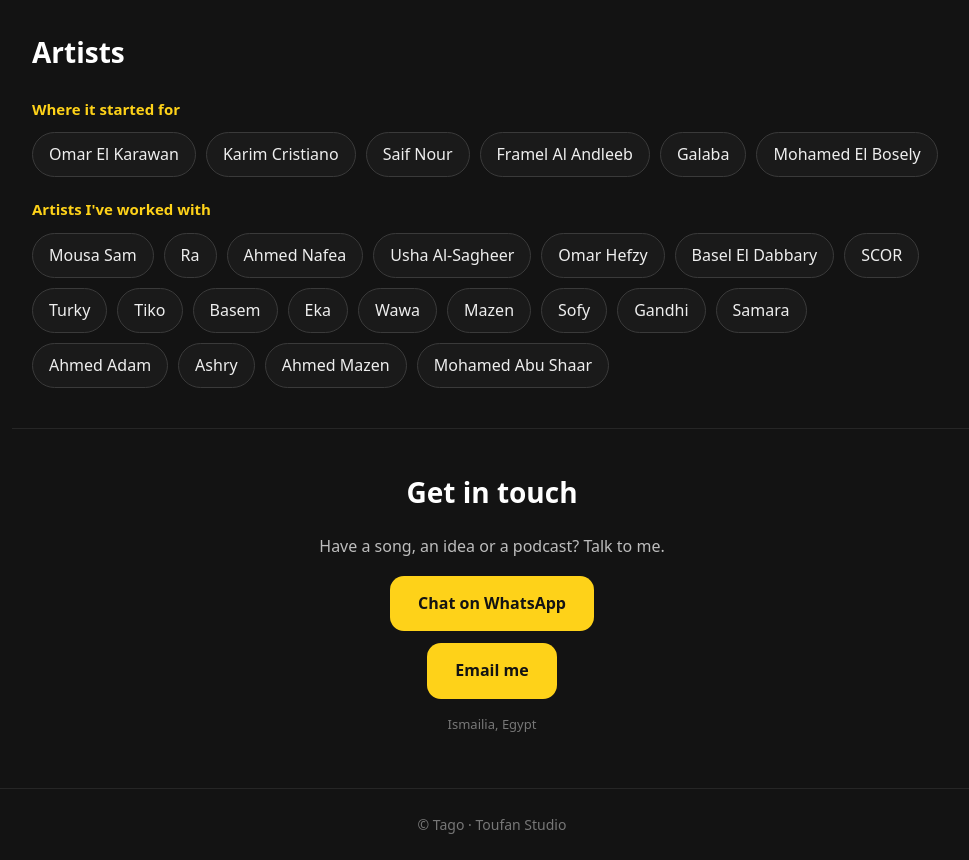
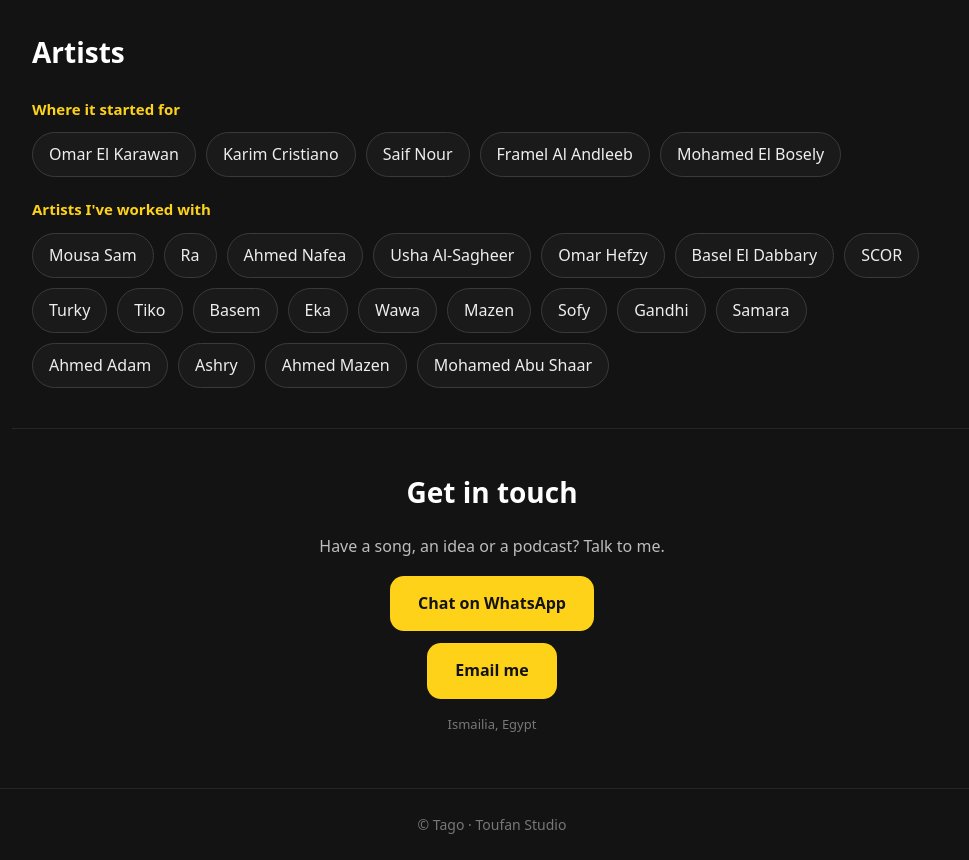
Before and after one commit to lordtago/lordtago.github.io, a plain HTML site: page index.html in a window 1280 px wide. Shown: the part 7700-8560 px from the top of the page, without its empty margins (148-1117 px from the left). Drawn offline with Linux system fonts and the light colour scheme.

Commit message:
Artists: remove Galaba from both lists

```diff
--- a/index.html
+++ b/index.html
@@ -111,7 +111,7 @@ a.ts-btn { text-decoration: none; width: max-content; max-width: 100%; text-alig
 {te:"Full Track",ta:"أغنية كاملة",de:"Start to finish: production, recording, mix and master.",da:"من الأول للآخر: توزيع وتسجيل وميكس وماستر.",p:"$200",best:1}
 ];
 function renderServices(l){var c=document.getElementById(l==='ar'?'tsSvcAr':'tsSvcEn');if(!c||c.dataset.done)return;var h="";window.SERVICES.forEach(function(r){var t=l==='ar'?r.ta:r.te,d=l==='ar'?r.da:r.de,per=l==='ar'?(r.pa||''):(r.pe||'');h+='<div class="ts-card'+(r.best?' ts-best':'')+'">'+(r.best?'<span class="ts-badge">'+(l==='ar'?'أحسن قيمة':'Best value')+'</span>':'')+'<h3>'+t+'</h3><p class="ts-price" dir="ltr">'+r.p+(per?' <small>'+per+'</small>':'')+'</p><p>'+d+'</p><a class="ts-btn ts-ghost" href="https://wa.me/201001452808" target="_blank" rel="noopener noreferrer">'+(l==='ar'?'احجز على واتساب':'Book on WhatsApp')+'</a></div>'});c.innerHTML=h;c.dataset.done='1'}
-</script><script>window.ARTISTS={started:["عمر الكروان","كريم كريستيانو","سيف نور","فرامل العندليب","جلبة","محمد البصيلي"],worked:["موسى سام","رع","أحمد نافع","أوشا الصغير","عمر حفظي","باسل الدباري","سكور","تركي","تيكو","باسم","ايكا","واوا","مزن","صوفي","غاندي","سمارة","احمد ادم","عشري","أحمد مزن","محمد أبو شعر"],startedEn:["Omar El Karawan","Karim Cristiano","Saif Nour","Framel Al Andleeb","Galaba","Mohamed El Bosely"],workedEn:["Mousa Sam","Ra","Ahmed Nafea","Usha Al-Sagheer","Omar Hefzy","Basel El Dabbary","SCOR","Turky","Tiko","Basem","Eka","Wawa","Mazen","Sofy","Gandhi","Samara","Ahmed Adam","Ashry","Ahmed Mazen","Mohamed Abu Shaar"]};
+</script><script>window.ARTISTS={started:["عمر الكروان","كريم كريستيانو","سيف نور","فرامل العندليب","محمد البصيلي"],worked:["موسى سام","رع","أحمد نافع","أوشا الصغير","عمر حفظي","باسل الدباري","سكور","تركي","تيكو","باسم","ايكا","واوا","مزن","صوفي","غاندي","سمارة","احمد ادم","عشري","أحمد مزن","محمد أبو شعر"],startedEn:["Omar El Karawan","Karim Cristiano","Saif Nour","Framel Al Andleeb","Mohamed El Bosely"],workedEn:["Mousa Sam","Ra","Ahmed Nafea","Usha Al-Sagheer","Omar Hefzy","Basel El Dabbary","SCOR","Turky","Tiko","Basem","Eka","Wawa","Mazen","Sofy","Gandhi","Samara","Ahmed Adam","Ashry","Ahmed Mazen","Mohamed Abu Shaar"]};
 function renderArtists(l){var c=document.getElementById(l==='ar'?'tsArtistsAr':'tsArtistsEn');if(!c||c.dataset.done)return;var ar=l==='ar';var L=ar?{a:'بدأوا من هنا',b:'فنانين اشتغلت معاهم'}:{a:'Where it started for',b:"Artists I've worked with"};function chips(arr){return '<div class="ts-names">'+arr.map(function(n){return '<span class="ts-name" dir="auto" lang="'+(ar?'ar':'en')+'">'+n+'</span>'}).join('')+'</div>'}c.innerHTML='<h3 class="ts-names-h">'+L.a+'</h3>'+chips(ar?window.ARTISTS.started:window.ARTISTS.startedEn)+'<h3 class="ts-names-h">'+L.b+'</h3>'+chips(ar?window.ARTISTS.worked:window.ARTISTS.workedEn);c.dataset.done='1'}
 </script><script>function swapImgs(l){var d=document.getElementById(l);if(!d||d.dataset.imgs)return;d.querySelectorAll('img[data-d]').forEach(function(e){e.src=D[e.dataset.d]});d.querySelectorAll('img[data-pl]').forEach(function(e){e.src=window.PL});d.dataset.imgs='1'}
 function setLang(l){document.getElementById('en').style.display=l==='en'?'':'none';document.getElementById('ar').style.display=l==='ar'?'':'none';swapImgs(l);renderWorks(l);renderArtists(l);renderServices(l);window.scrollTo(0,0)}</script><script>document.addEventListener("click",function(e){var h=e.target.closest(".ts-head");if(!h)return;var b=e.target.closest(".ts-burger");if(b){var o=h.classList.toggle("open");b.setAttribute("aria-expanded",o);return}var a=e.target.closest(".ts-navl");if(a){var id=a.getAttribute("href").slice(1);var t=[].slice.call(document.querySelectorAll("[id="+id+"]")).filter(function(x){return x.offsetParent})[0];if(t){e.preventDefault();t.scrollIntoView({behavior:"smooth"})}}if(e.target.closest(".ts-navl,.ts-lang"))document.querySelectorAll(".ts-head").forEach(function(x){x.classList.remove("open")})});
```
